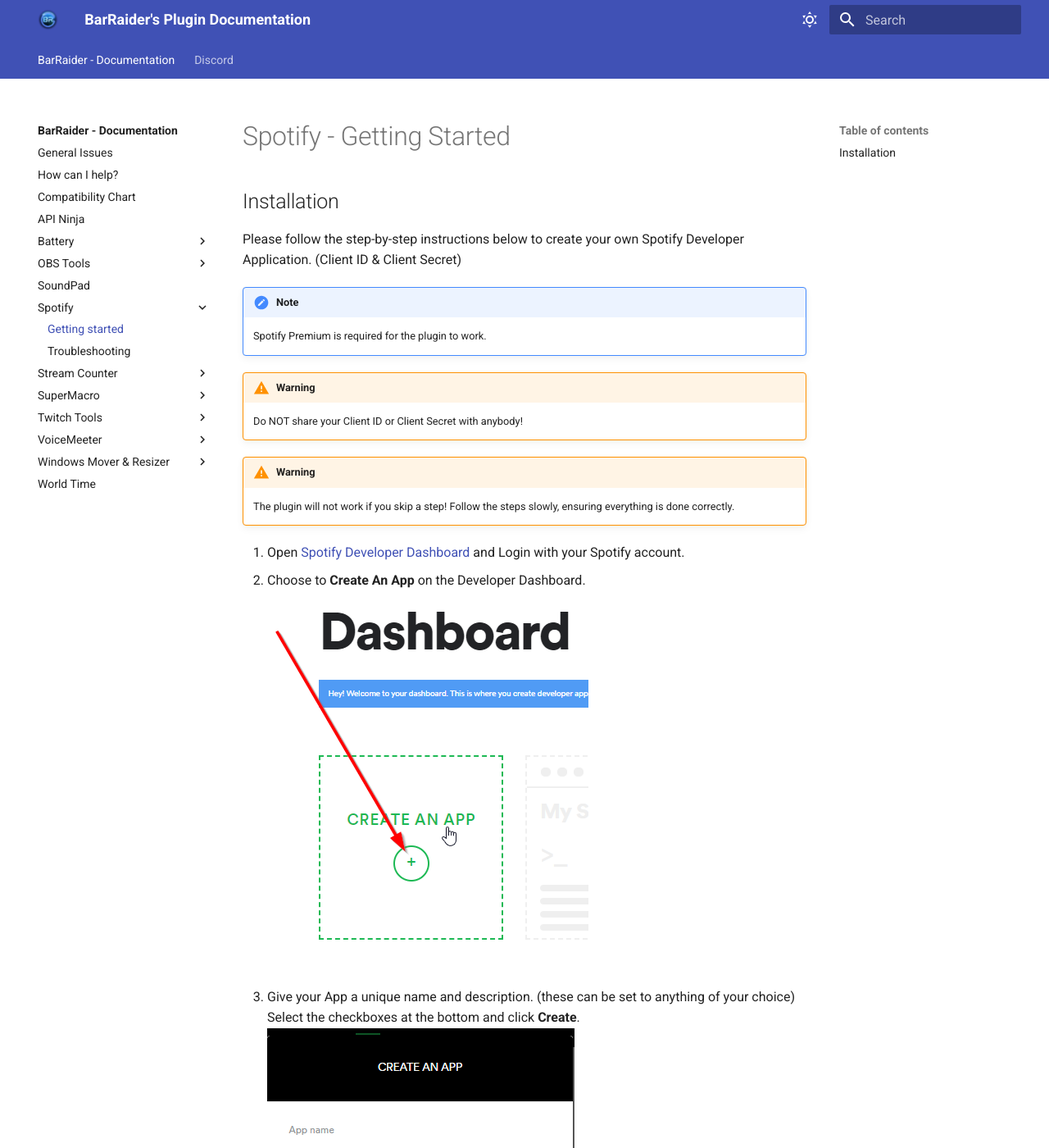
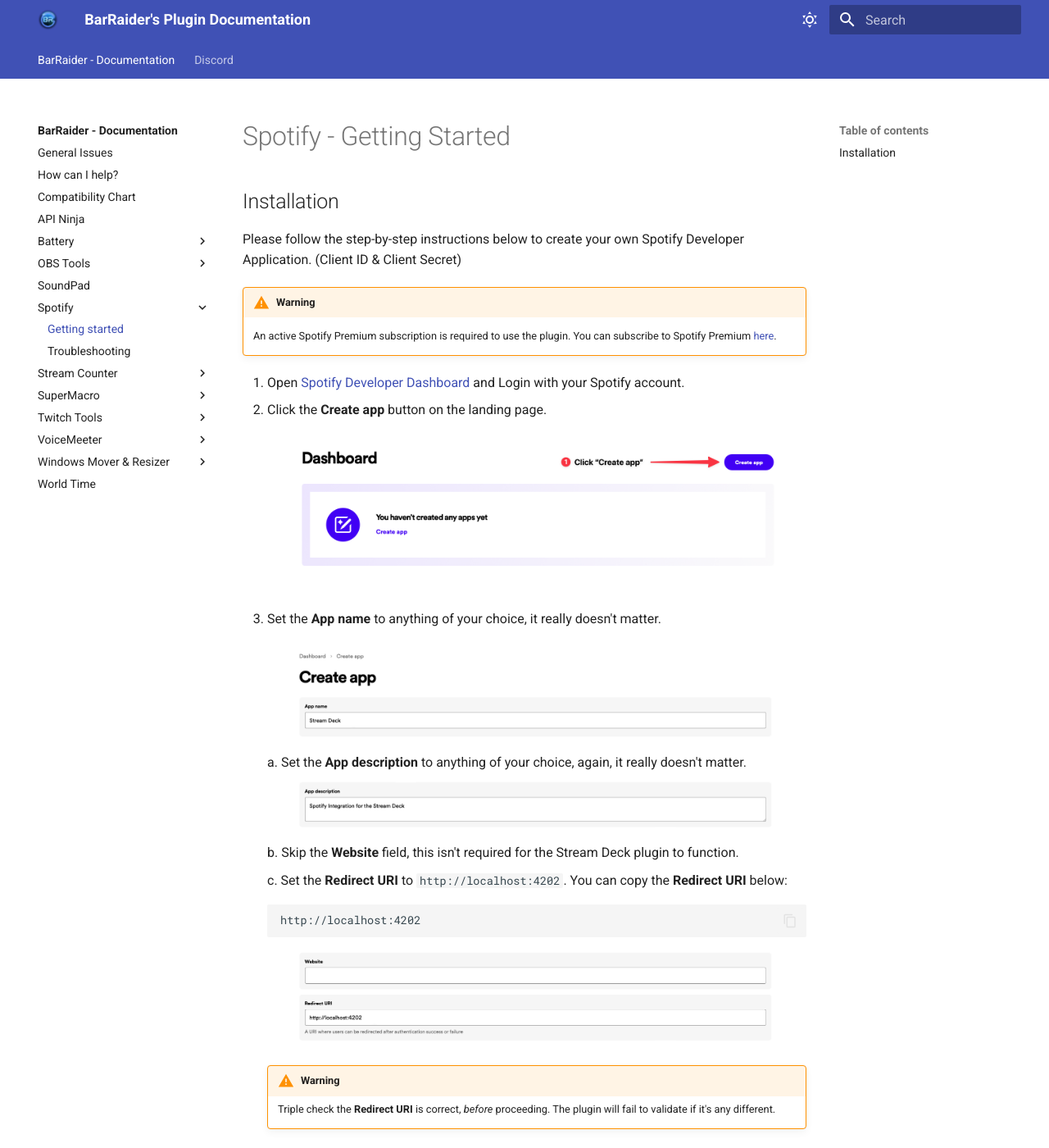
Before and after one commit to BarRaiders/barraiders.github.io, an MkDocs documentation site: the page built from docs/faqs/spotify/getting-started.md, in a window 1280 px wide and 1400 px high. Shown: the whole window at 82% size. Built offline with MkDocs 1.6.1 and Material for MkDocs 9.7.7, drawn with Linux system fonts in a browser that asks for light colours; comment, search, counter and statistics services are not loaded; some of the changed text lies outside the part shown.

Commit message:
[Spotify] Update the steps for Spotify's new UI

````diff
--- a/docs/faqs/spotify/getting-started.md
+++ b/docs/faqs/spotify/getting-started.md
@@ -9,51 +9,73 @@
 ## Installation
 Please follow the step-by-step instructions below to create your own Spotify Developer Application. (Client ID & Client Secret)
 
-!!! note
-
-    Spotify Premium is required for the plugin to work.
-
 !!! warning
 
-    Do NOT share your Client ID or Client Secret with anybody!
-
-!!! warning
-
-    The plugin will not work if you skip a step! Follow the steps slowly, ensuring everything is done correctly.
+    An active Spotify Premium subscription is required to use the plugin. You can subscribe to Spotify Premium [here](https://www.spotify.com/uk/account/overview).
 
 1. Open [Spotify Developer Dashboard](https://developer.spotify.com/dashboard/) and Login with your Spotify account.
-2. Choose to **Create An App** on the Developer Dashboard.
-    ![Step 2](img/spotauth1.png)
-3. Give your App a unique name and description. (these can be set to anything of your choice)
-    Select the checkboxes at the bottom and click **Create**.
-    ![Step 3](img/spotauth2b.png)
-4. Congrats! You have created your App! Now click Edit Settings to add a few necessary details.
-    ![Step 4](img/spotauth5.png)
-5. Copy the text bellow and paste into the **Website field** <a name="step-5"></a>
+2. Click the **Create app** button on the landing page.
+
+    ![Step 2](img/spotauth2.png)
+
+3. Set the **App name** to anything of your choice, it really doesn't matter.
+
+    ![Step 3](img/spotauth3.png)
+
+    a. Set the **App description** to anything of your choice, again, it really doesn't matter.
+
+    ![Step 3a](img/spotauth3a.png)
+
+    b. Skip the **Website** field, this isn't required for the Stream Deck plugin to function.
+
+    c. Set the **Redirect URI** to `http://localhost:4202`. You can copy the **Redirect URI** below:
+
     ```
     http://localhost:4202
     ```
-    ![Step 5](img/spotapp1b.png)
-6. Copy the text bellow and paste into the **Redirect URIs field** then click **add**.
-    ```
-    http://localhost:4202
-    ```
-    ![Step 6](img/spotapp2b.png)
-7. Compare your App settings with ours below. If the Website or Redirect URI is any different, make changes before saving.
-    ![Step 7](img/spotapp3b.png)
+
+    ![Step 3b and 3c](img/spotauth3bc.png)
+
+    !!! warning
+
+        Triple check the **Redirect URI** is correct, *before* proceeding. The plugin will fail to validate if it's any different.
+
+4. Click the checkbox to agree to Spotify's Developer Terms of Service and Design Guidelines.
+
+    ![Step 4](img/spotauth4.png)
+
+5. Compare your app settings with ours below, **before** you click **Save** in a hurry, just to be sure.
+
+    ![Step 5](img/spotauthoverview.png)
+
+    !!! success
+
+        Yay, you've created an app! 👏 We now need to fetch the **Client ID** and **Client secret** the plugin is requesting.
+
+6. Click the **Settings** button on the home/dashboard page.
+
+    ![Step 6](img/spothome.png)
+
+7. Click the **View client secret** hyperlink on the settings page.
+
+    ![Step 7](img/spotsettings.png)
+
+8. Copy the **Client ID** and **Client secret** and paste them inside of the Spotify Integration setup.
+
+    ![Step 8](img/spotcredentials.png)
+
+    !!! warning
+
+        Do not share your **Client secret**. If you accidentally leak it, click **Rotate client secret** to generate a new one.
+
+9. Drag n' drop the **Play/Pause** action from the sidebar under the **Spotify [BarRaider]** category:
+
+    ![Step 9](img/spotdevice.png)
+
+10. Click **Play** in Spotify on your device, and **whilst its playing** click the **Reload devices** button.
+
+11. Lastly, click the dropdown menu above **Reload devices**, select your device... and enjoy!
 
     !!! note
 
-        The Save button may reappear. If it does, click it again to save your changes and return to the [Dashboard](https://developer.spotify.com/dashboard/applications).
-
-8. On the left hand side, you’ll now be able to reveal your Client ID and Client Secret which you’ll now need.
-    Copy & Paste both the Client ID and Client Secret into the relevant fields in the plugin’s Setup Wizard.
-
-    ![Step 8](img/spotauth8.png)
-
-9. That’s it! Continue with the instructions in the plugin’s Setup Wizard.
-10.  Once the entire setup is complete, ensure you have the Play/Pause action on your Stream Deck and your device is selected!
-
-    ![Step 10](img/spothelp3.png)
-
-    Failing to do so will result in an alert (⚠️) symbol when the key is pressed, or a red connection symbol as shown in the image below.
+        If you don't see your device listed, please refer to the **Device / playlist** section on the [troubleshooting](https://docs.barraider.com/faqs/spotify/troubleshooting/#the-device-dropdown-is-empty) page.
````
Also changed, not shown: docs/faqs/spotify/img/spotapp1b.png (deleted), docs/faqs/spotify/img/spotapp2b.png (deleted), docs/faqs/spotify/img/spotapp3b.png (deleted), docs/faqs/spotify/img/spotauth1.png (deleted), docs/faqs/spotify/img/spotauth2.png (added), docs/faqs/spotify/img/spotauth2b.png (deleted), docs/faqs/spotify/img/spotauth3.png (added), docs/faqs/spotify/img/spotauth3a.png (added), docs/faqs/spotify/img/spotauth3bc.png (added), docs/faqs/spotify/img/spotauth4.png (added), docs/faqs/spotify/img/spotauth5.png (deleted), docs/faqs/spotify/img/spotauth8.png (deleted), docs/faqs/spotify/img/spotauthoverview.png (added), docs/faqs/spotify/img/spotcredentials.png (added), 3 more files.
